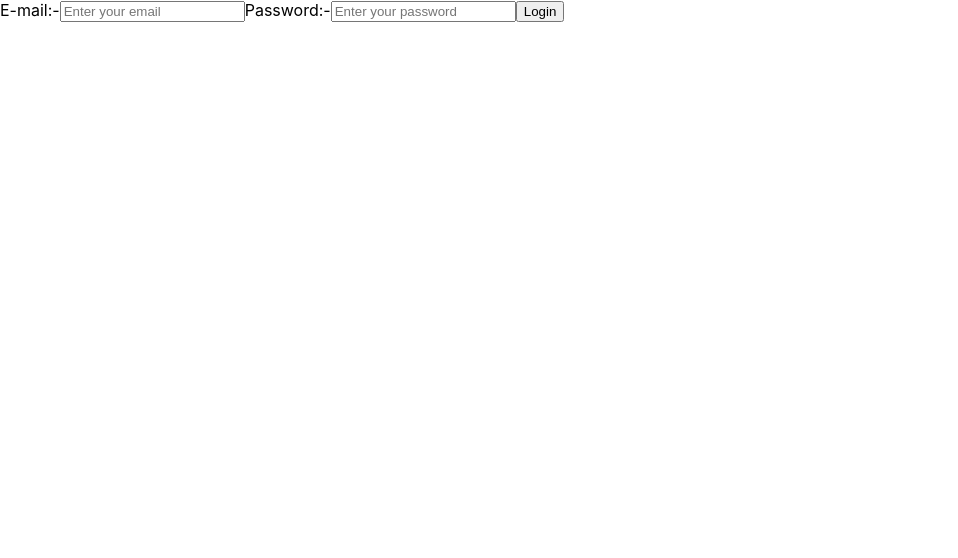
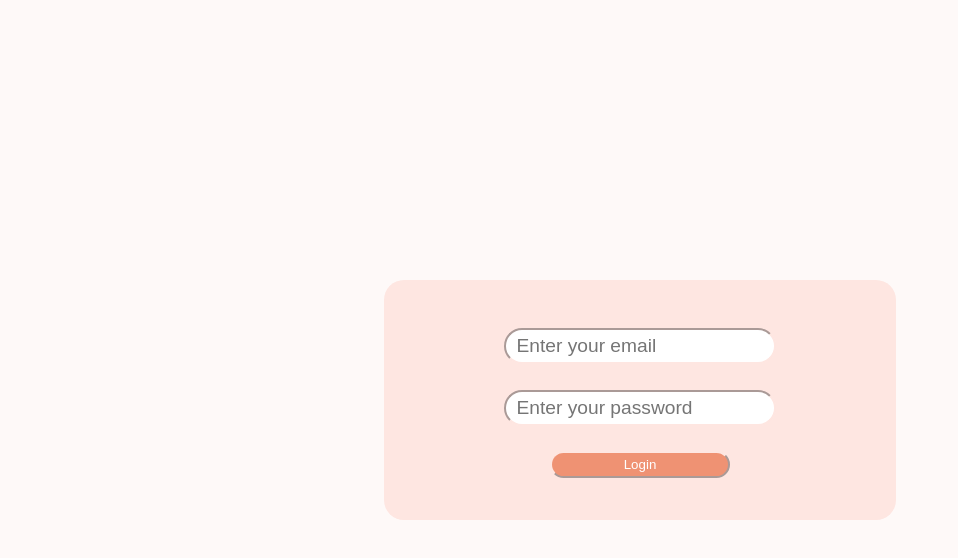
Before and after one commit to kevit-anurag-pindoriya/react-shopping, a React (Create React App) app: page /login in a window 1280 px wide. Shown: the top 558 px of the page, without its empty margins (0-958 px from the left). Built offline with nearby package versions, Linux system fonts and the light colour scheme.

Commit message:
Login page css applied successfully

```diff
--- a/package.json
+++ b/package.json
@@ -3,6 +3,9 @@
   "version": "0.1.0",
   "private": true,
   "dependencies": {
+    "@emotion/react": "^11.9.3",
+    "@emotion/styled": "^11.9.3",
+    "@mui/material": "^5.8.6",
     "@testing-library/jest-dom": "^5.16.4",
     "@testing-library/react": "^13.3.0",
     "@testing-library/user-event": "^13.5.0",
--- /dev/null
+++ b/src/components/Login.css
@@ -0,0 +1,64 @@
+.login {
+  display: flex;
+  justify-content: center;
+  align-items: center;
+  height: 100vh;
+  flex-direction: column;
+  background-color: #fef9f8;
+}
+.loginbox {
+  display: flex;
+  height: 30%;
+  width: 40%;
+  align-items: center;
+  justify-content: center;
+  flex-direction: column;
+  background-color: #fee6e1;
+  border-radius: 20px;
+}
+.login__password-div,
+.login__button-div,
+.login__email-div {
+  display: flex;
+  align-content: center;
+  justify-content: center;
+  align-items: baseline;
+  flex-wrap: nowrap;
+  flex-direction: row;
+  width: -webkit-fill-available;
+}
+
+.login__email {
+  margin: 0 0 5% 0%;
+  position: relative;
+  padding-top: 1%;
+  padding-bottom: 1%;
+  padding-left: 2%;
+  padding-right: 2%;
+  font-size: larger;
+  border-radius: 20px;
+  border-color: #fee6e1;
+}
+.login__password {
+  margin: 0 0 5% 0%;
+  position: relative;
+  padding-top: 1%;
+  padding-bottom: 1%;
+  padding-left: 2%;
+  padding-right: 2%;
+  font-size: larger;
+  border-radius: 20px;
+  border-color: #fee6e1;
+}
+.login__submit {
+  width: 35%;
+  height: 125%;
+  border-radius: 20px;
+  border-color: #fee6e1;
+  background-color: #ef9273;
+  color: white;
+}
+
+.login__submit :hover{
+    background-color: #f16637;
+}
--- a/src/components/Login.js
+++ b/src/components/Login.js
@@ -3,6 +3,7 @@ import { useSelector } from "react-redux";
 import { Redirect } from "react-router-dom";
 import { useDispatch } from "react-redux";
 import { useRef } from "react";
+import "./Login.css";
 
 //============================================== Main function==============================================================
 
@@ -48,19 +49,31 @@ function Login() {
         <Redirect to="/"></Redirect>
       ) : (
         <div>
-          <label>E-mail:-</label>
+          <div className="login">
+            <div className="loginbox">
+              <div className="login__email-div">
                 <input
+                  className="login__email"
                   type="text"
                   ref={emailref}
                   placeholder="Enter your email"
                 ></input>
-          <label>Password:-</label>
+              </div>
+              <div className="login__password-div">
                 <input
+                  className="login__password"
                   type="text"
                   ref={passwordref}
                   placeholder="Enter your password "
                 ></input>
-          <button onClick={validateHandler}>Login</button>
+              </div>
+              <div className="login__button-div">
+                <button class="login__submit" onClick={validateHandler}>
+                  Login
+                </button>
+              </div>
+            </div>
+          </div>
         </div>
       )}
     </div>
--- a/src/components/ProductFetch.js
+++ b/src/components/ProductFetch.js
@@ -4,11 +4,7 @@ import axios from "axios";
 import { useEffect, useState } from "react";
 import Card from "./Card";
 import Pagination from "./Pagination";
-import Cart from "./Cart";
 import { Link } from "react-router-dom";
-import CheckOut from "./CheckOut";
-import ProductDetail from "./ProductDetail";
-import Login from "./Login";
 import { useDispatch } from "react-redux";
 
 function ProductFetch() {
```
Also changed, not shown: src/element/Button.js (added, +9 -0 lines), src/element/Header.js (added, +13 -0 lines), 1 other file (tests, documents, lock files or other folders). Lines whose indentation alone changed are shown as unchanged.
